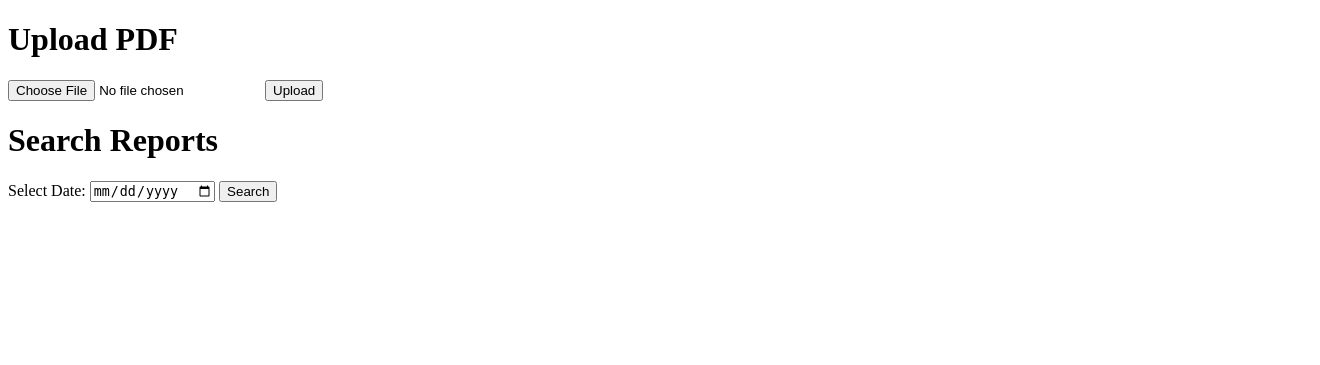
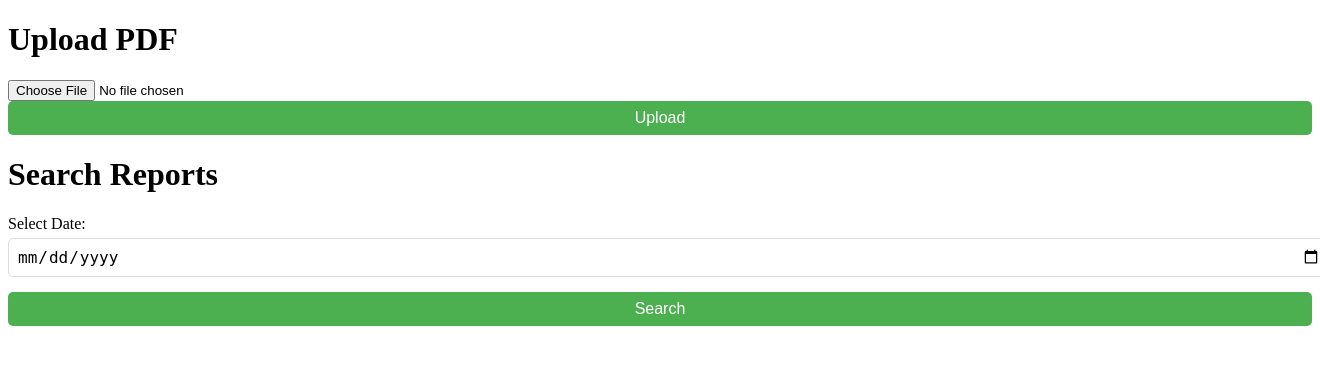
Before and after one commit to tvilarim/eng-atestados, a Flask app: page / in a window 1320 px wide; the page is wider, and only the part inside the window is pictured. Shown: the top 365 px of that part. Run offline with Flask 3, Linux system fonts and the light colour scheme; parts of the project's set-up code (start-up, migrations or seed data) failed here and were passed over.

Commit message:
html fix

```diff
--- a/flask_app_report/templates/upload.html
+++ b/flask_app_report/templates/upload.html
@@ -21,6 +21,29 @@
             color: #721c24;
             border-color: #f5c6cb;
         }
+        .form-group {
+            margin-bottom: 15px;
+        }
+        label {
+            display: block;
+            margin-bottom: 5px;
+        }
+        input[type="date"], input[type="submit"] {
+            padding: 8px;
+            font-size: 16px;
+            border-radius: 5px;
+            border: 1px solid #ddd;
+            width: 100%;
+        }
+        input[type="submit"] {
+            background-color: #4CAF50;
+            color: white;
+            border: none;
+            cursor: pointer;
+        }
+        input[type="submit"]:hover {
+            background-color: #45a049;
+        }
     </style>
 </head>
 <body>
@@ -32,8 +55,10 @@
 
     <h1>Search Reports</h1>
     <form action="/search" method="post">
-        <label for="selected_date">Select Date:</label>
-        <input type="date" id="selected_date" name="selected_date" required>
+        <div class="form-group">
+            <label for="selected_date">Select Date:</label>
+            <input type="date" id="selected_date" name="selected_date" required>
+        </div>
         <input type="submit" value="Search">
     </form>
 
```
